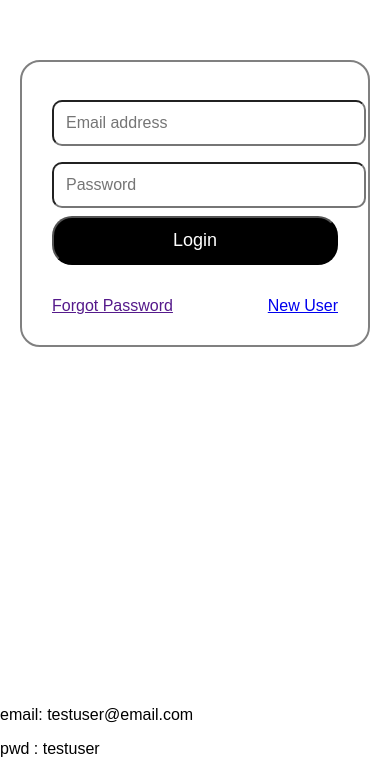
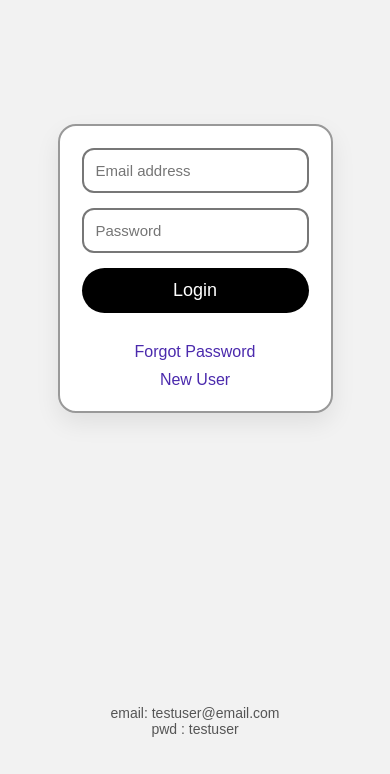
Before and after one commit to Hemanth1372/PortFolio, a plain HTML site: page index.html in a window 390 px wide. Shown: the part 154-928 px from the top of the page. After the commit the page ends 906 px from the top, so only its background shows below. Drawn offline with Linux system fonts and the light colour scheme.

Commit message:
first commit

```diff
--- a/style.css
+++ b/style.css
@@ -1,52 +1,131 @@
-body{
+/* Reset */
+*{
     margin:0;
     padding:0;
-    font-family: Arial;
+    box-sizing:border-box;
 }
 
+body{
+    font-family: Arial, Helvetica, sans-serif;
+    background:#f2f2f2;
+}
+
+/* Full screen center */
 .container{
     min-height:100vh;
-    width:100%;
-}
-
-.main-content{
     display:flex;
     justify-content:center;
     align-items:center;
-    min-height:80vh;
     padding:20px;
 }
 
+/* Login Box */
 .login{
     width:100%;
-    max-width:400px;
+    max-width:420px;
+    background:white;
     padding:30px;
-    border:2px solid gray;
+    border:2px solid #999;
     border-radius:20px;
+    box-shadow:0 10px 25px rgba(0,0,0,0.08);
+
     display:flex;
     flex-direction:column;
+    gap:15px;
 }
 
+/* Inputs */
 input{
-    padding:12px;
     width:100%;
-    margin:8px 0;
+    padding:14px;
     font-size:16px;
-    border-radius:10px;
+    border:2px solid #777;
+    border-radius:12px;
+    outline:none;
 }
 
+input:focus{
+    border-color:black;
+}
+
+/* Button */
 button{
     width:100%;
-    padding:12px;
-    font-size:18px;
-    border-radius:20px;
+    padding:14px;
+    font-size:20px;
     background:black;
     color:white;
+    border:none;
+    border-radius:30px;
+    cursor:pointer;
+    transition:0.3s;
 }
 
+button:hover{
+    opacity:0.85;
+}
+
+/* Status Text */
+.status{
+    text-align:center;
+    font-size:18px;
+    font-weight:bold;
+}
+
+.right-credentials{
+    color:green;
+}
+
+.wrong-credentials{
+    color:red;
+}
+
+/* Links */
 .options{
     display:flex;
     justify-content:space-between;
     flex-wrap:wrap;
     gap:10px;
 }
+
+.options a{
+    color:#4b2aad;
+    text-decoration:none;
+    font-size:16px;
+}
+
+.options a:hover{
+    text-decoration:underline;
+}
+
+/* Footer */
+footer{
+    text-align:center;
+    padding:15px;
+    font-size:14px;
+    color:#555;
+}
+
+/* Mobile Responsive */
+@media (max-width:480px){
+
+    .login{
+        padding:22px;
+        border-radius:18px;
+    }
+
+    input{
+        font-size:15px;
+        padding:12px;
+    }
+
+    button{
+        font-size:18px;
+        padding:12px;
+    }
+
+    .options{
+        flex-direction:column;
+        text-align:center;
+    }
+}
```
Also changed, not shown: signup.html (+25 -10 lines), 1 other file.
